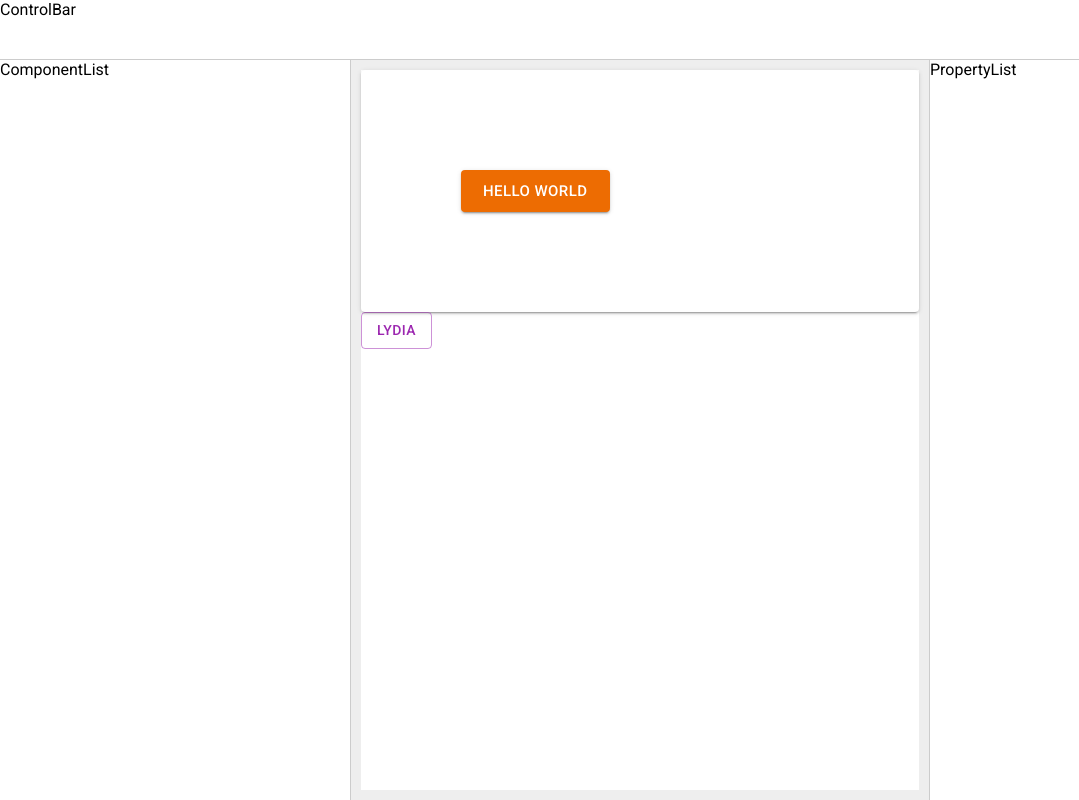
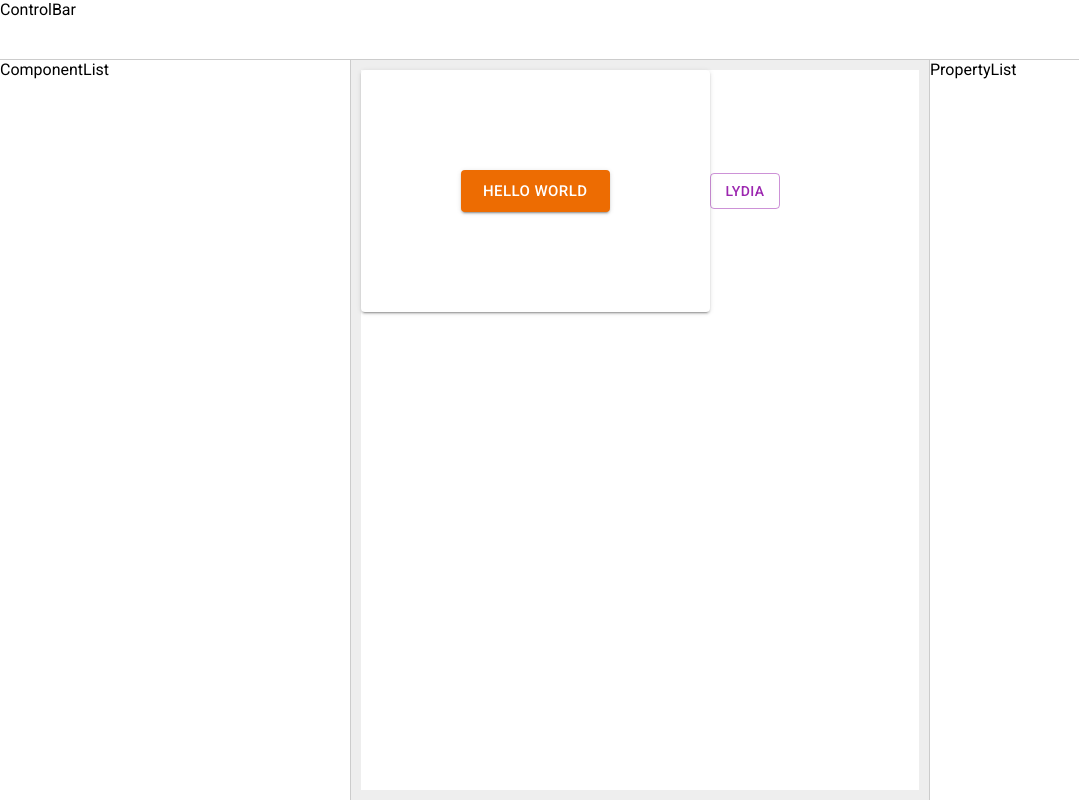
Before and after one commit to KelvinQiu802/deprecated-low-code-react, a Next.js app: page /editor in a window 1280 px wide. Shown: the whole page, without its empty margins (0-1079 px from the left). Built offline with nearby package versions, Linux system fonts and the light colour scheme.

Commit message:
feat: item wrapper

```diff
--- a/components/Editor/ItemComponent.js
+++ b/components/Editor/ItemComponent.js
@@ -1,12 +1,13 @@
 import React from 'react';
 import allComponents from '../../utils/allComponents';
+import styles from '../../styles/ItemComponent.module.css';
 
 function ItemComponent(props) {
   const Item = allComponents[props.tag];
   return (
-    <>
+    <div className={styles.wrapper}>
       <Item {...props.props} />
-    </>
+    </div>
   );
 }
 
--- /dev/null
+++ b/styles/ItemComponent.module.css
@@ -0,0 +1,8 @@
+.wrapper {
+  cursor: pointer;
+  display: inline-block;
+}
+
+.wrapper:hover {
+  border: 1px solid blue;
+}
```
